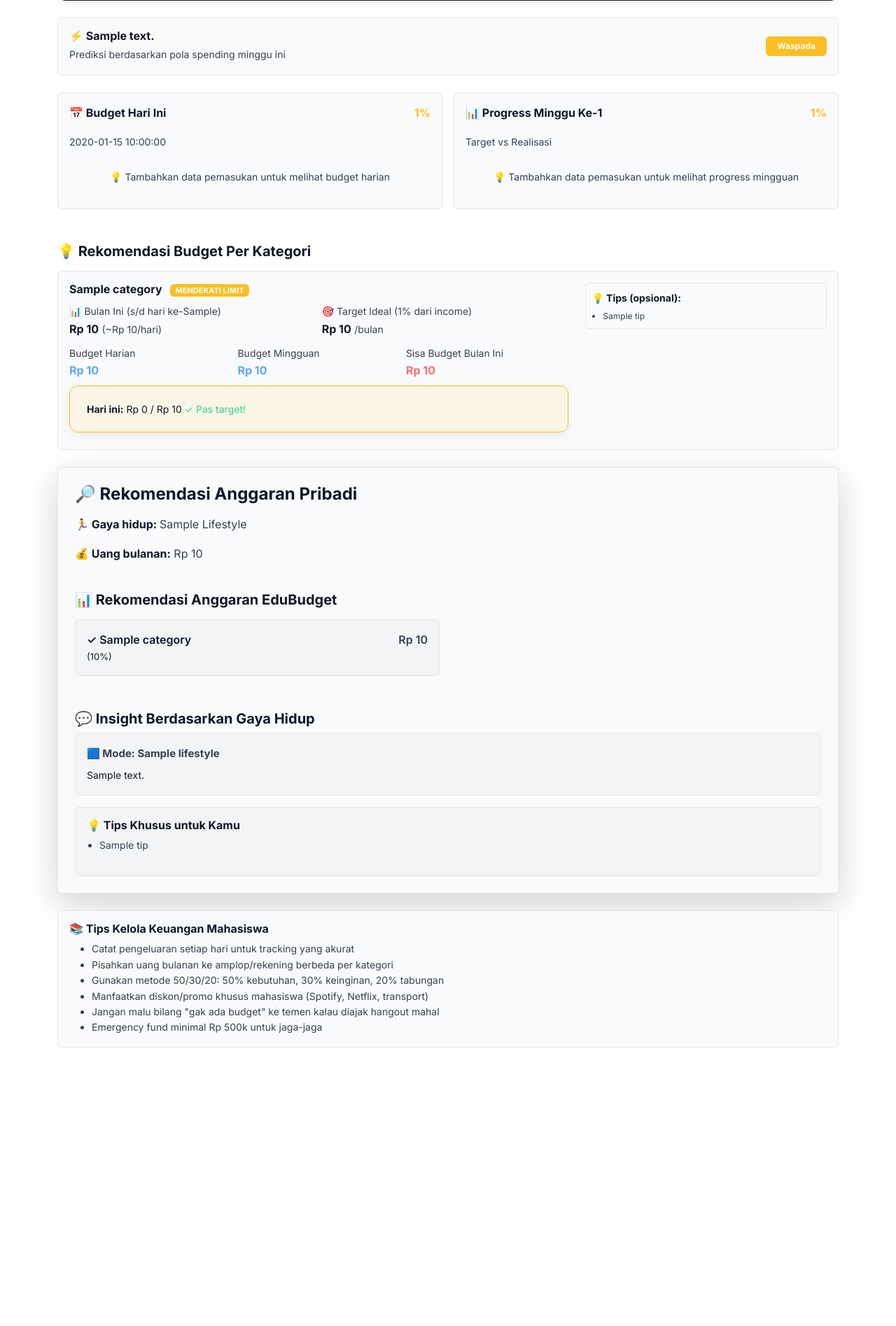
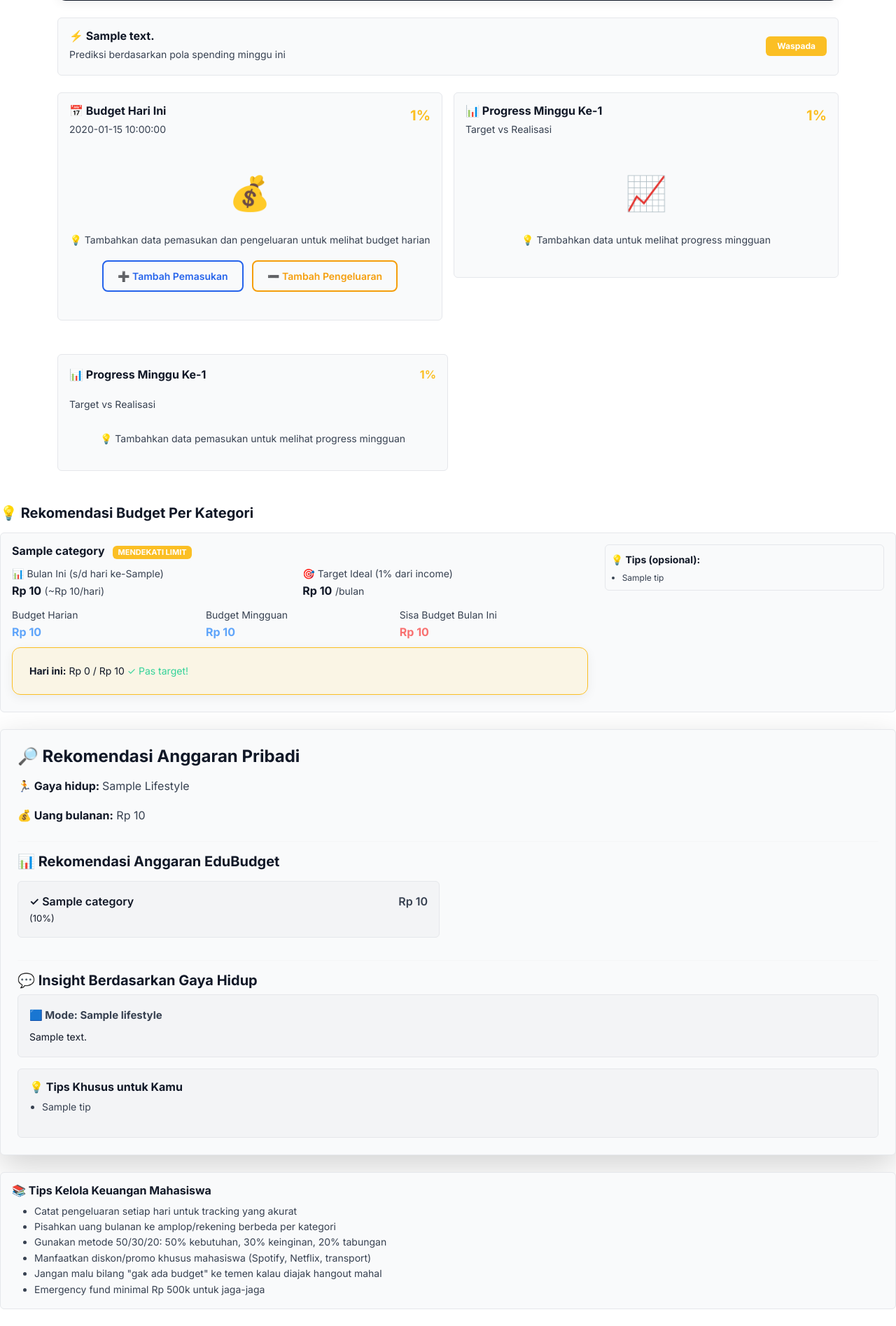
Before and after one commit to arkham55/edubadget, a Flask app: template templates/analytics.html in a window 1280 px wide. Shown: the part 586-2481 px from the top of the page at 70% size. Before the commit the page ends 2083 px from the top, so only its background shows below. Run offline with Flask 3, Linux system fonts and the light colour scheme; the template is opened without the code that fills it: most values are stand-ins (such as "Sample title", 1, 10 or a date in 2020).

Commit message:
Update analytics.html

```diff
--- a/templates/analytics.html
+++ b/templates/analytics.html
@@ -117,61 +117,152 @@
     <!-- Budget Hari Ini -->
     <div class="col-md-6">
         <div class="p-3 rounded box-section">
-            <!-- HEADER DENGAN PERSEN -->
-            <div class="d-flex justify-content-between align-items-center mb-3">
-                <h6 class="fw-bold mb-0" style="color:var(--text);">📅 Budget Hari Ini</h6>
-                <span class="budget-percentage fw-bold"
+            <!-- HEADER YANG BENAR -->
+            <div class="d-flex justify-content-between align-items-start mb-3">
+                <div>
+                    <h6 class="fw-bold mb-1" style="color:var(--text);">📅 Budget Hari Ini</h6>
+                    <small style="color:var(--link);">{{ daily_status.date }}</small>
+                </div>
+                <div class="text-end">
+                    <div class="budget-percentage fw-bold fs-5"
                          style="color:{% if daily_status.status == 'success' %}#34d399{% elif daily_status.status == 'warning' %}#fbbf24{% else %}#f87171{% endif %};">
                         {{ daily_status.percentage }}%
-                </span>
+                    </div>
+                </div>
             </div>
 
-            <div class="mb-2">
-                <small style="color:var(--link);">{{ daily_status.date }}</small>
-            </div>
-
-            {% if pemasukan > 0 %}
-            <div class="d-flex justify-content-between mb-2">
+            <!-- DATA BUDGET - UBAH KONDISI INI -->
+            {% if daily_status.budget_limit > 0 or daily_status.spent > 0 %}
+            <div class="budget-details">
+                <div class="d-flex justify-content-between align-items-center mb-2">
                     <span style="color:var(--text);">Limit Harian:</span>
                     <strong style="color:var(--text);">Rp {{ "{:,}".format(daily_status.budget_limit|int) }}</strong>
                 </div>
-            <div class="d-flex justify-content-between mb-2">
+                <div class="d-flex justify-content-between align-items-center mb-2">
                     <span style="color:var(--text);">Sudah Keluar:</span>
-                <strong
-                    style="color:{% if daily_status.status == 'success' %}#34d399{% elif daily_status.status == 'warning' %}#fbbf24{% else %}#f87171{% endif %};">
+                    <strong style="color:{% if daily_status.status == 'success' %}#34d399{% elif daily_status.status == 'warning' %}#fbbf24{% else %}#f87171{% endif %};">
                         Rp {{ "{:,}".format(daily_status.spent|int) }}
                     </strong>
                 </div>
-            <div class="d-flex justify-content-between mb-3">
+                <div class="d-flex justify-content-between align-items-center mb-3">
                     <span style="color:var(--text);">Sisa Budget:</span>
                     <strong style="color:{% if daily_status.remaining >= 0 %}#34d399{% else %}#f87171{% endif %};">
                         Rp {{ "{:,}".format(daily_status.remaining|int) }}
                     </strong>
                 </div>
-            <div class="analytics-progress">
+
+                <!-- PROGRESS BAR -->
+                <div class="analytics-progress mb-3">
                     <div class="analytics-progress-bar {% if daily_status.status == 'success' %}progress-success{% elif daily_status.status == 'warning' %}progress-warning{% else %}progress-danger{% endif %}"
                          style="width:{{ daily_status.percentage if daily_status.percentage <= 100 else 100 }}%;">
                         <strong>{{ daily_status.percentage }}%</strong>
                     </div>
                 </div>
-            <div class="text-center mt-2">
+
+                <!-- STATUS MESSAGE -->
+                <div class="text-center">
                     <small style="color:var(--link);">
                         {% if daily_status.spent == 0 %}
                         ✨ Belum ada pengeluaran hari ini
                         {% elif daily_status.status == 'success' %}
-                    ✓ ON TRACK
+                        ✅ ON TRACK
                         {% elif daily_status.status == 'warning' %}
-                    ⚠ MENDEKATI LIMIT
+                        ⚠️ MENDEKATI LIMIT
                         {% else %}
-                    ✗ OVER BUDGET
+                        ❌ OVER BUDGET
                         {% endif %}
                     </small>
                 </div>
+            </div>
             {% else %}
-            <div class="text-center py-3">
-                <small style="color:var(--link);">💡 Tambahkan data pemasukan untuk melihat budget harian</small>
+            <!-- TAMPILAN JIKA BELUM ADA DATA -->
+            <div class="text-center py-4">
+                <div class="mb-3">
+                    <span style="font-size: 3rem;">💰</span>
+                </div>
+                <small style="color:var(--link);">
+                    💡 Tambahkan data pemasukan dan pengeluaran untuk melihat budget harian
+                </small>
+                <div class="mt-3">
+                    <a href="{{ url_for('add_income') }}" class="btn btn-sm btn-outline-info me-2">➕ Tambah Pemasukan</a>
+                    <a href="{{ url_for('add_expense') }}" class="btn btn-sm btn-outline-warning">➖ Tambah Pengeluaran</a>
+                </div>
             </div>
             {% endif %}
+        </div>
+    </div>
+
+    <!-- Progress Mingguan -->
+    <div class="col-md-6">
+        <div class="p-3 rounded box-section">
+            <!-- HEADER YANG BENAR -->
+            <div class="d-flex justify-content-between align-items-start mb-3">
+                <div>
+                    <h6 class="fw-bold mb-1" style="color:var(--text);">📊 Progress Minggu Ke-{{ weekly_progress.week_num }}</h6>
+                    <small style="color:var(--link);">Target vs Realisasi</small>
+                </div>
+                <div class="text-end">
+                    <div class="budget-percentage fw-bold fs-5"
+                         style="color:{% if weekly_progress.status == 'success' %}#34d399{% elif weekly_progress.status == 'warning' %}#fbbf24{% else %}#f87171{% endif %};">
+                        {{ weekly_progress.percentage }}%
+                    </div>
+                </div>
+            </div>
+
+            {% if weekly_progress.target > 0 or weekly_progress.spending > 0 %}
+            <div class="budget-details">
+                <div class="d-flex justify-content-between align-items-center mb-2">
+                    <span style="color:var(--text);">Target Mingguan:</span>
+                    <strong style="color:var(--text);">Rp {{ "{:,}".format(weekly_progress.target|int) }}</strong>
+                </div>
+                <div class="d-flex justify-content-between align-items-center mb-2">
+                    <span style="color:var(--text);">Total Spending:</span>
+                    <strong style="color:{% if weekly_progress.status == 'success' %}#34d399{% elif weekly_progress.status == 'warning' %}#fbbf24{% else %}#f87171{% endif %};">
+                        Rp {{ "{:,}".format(weekly_progress.spending|int) }}
+                    </strong>
+                </div>
+                <div class="d-flex justify-content-between align-items-center mb-3">
+                    <span style="color:var(--text);">Sisa Budget:</span>
+                    <strong style="color:{% if weekly_progress.remaining >= 0 %}#34d399{% else %}#f87171{% endif %};">
+                        Rp {{ "{:,}".format(weekly_progress.remaining|int) }}
+                    </strong>
+                </div>
+
+                <!-- PROGRESS BAR -->
+                <div class="progress mb-3" style="height:25px;">
+                    <div class="progress-bar"
+                         style="width:{{ weekly_progress.percentage if weekly_progress.percentage <= 100 else 100 }}%;
+                                background:{% if weekly_progress.status == 'success' %}#34d399{% elif weekly_progress.status == 'warning' %}#fbbf24{% else %}#f87171{% endif %};">
+                        <strong>{{ weekly_progress.percentage }}%</strong>
+                    </div>
+                </div>
+
+                <!-- STATUS MESSAGE -->
+                <div class="text-center">
+                    <small style="color:var(--link);">
+                        {% if weekly_progress.spending == 0 %}
+                        ✨ Belum ada pengeluaran minggu ini
+                        {% elif weekly_progress.status == 'success' %}
+                        ✅ BAGUS
+                        {% elif weekly_progress.status == 'warning' %}
+                        ⚠️ HATI-HATI
+                        {% else %}
+                        ❌ OVER BUDGET
+                        {% endif %}
+                    </small>
+                </div>
+            </div>
+            {% else %}
+            <div class="text-center py-4">
+                <div class="mb-3">
+                    <span style="font-size: 3rem;">📈</span>
+                </div>
+                <small style="color:var(--link);">
+                    💡 Tambahkan data untuk melihat progress mingguan
+                </small>
+            </div>
+            {% endif %}
+        </div>
     </div>
 </div>
 
```
Lines whose indentation alone changed are shown as unchanged.
